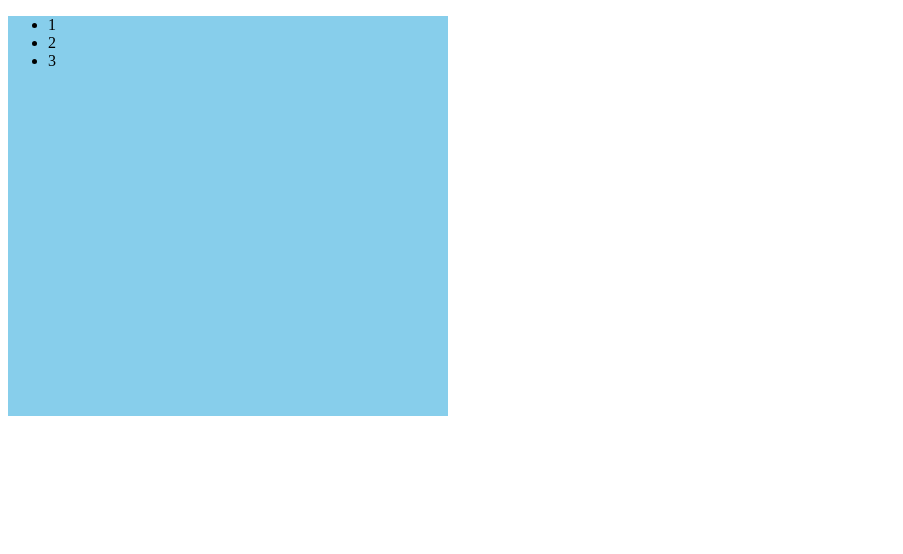
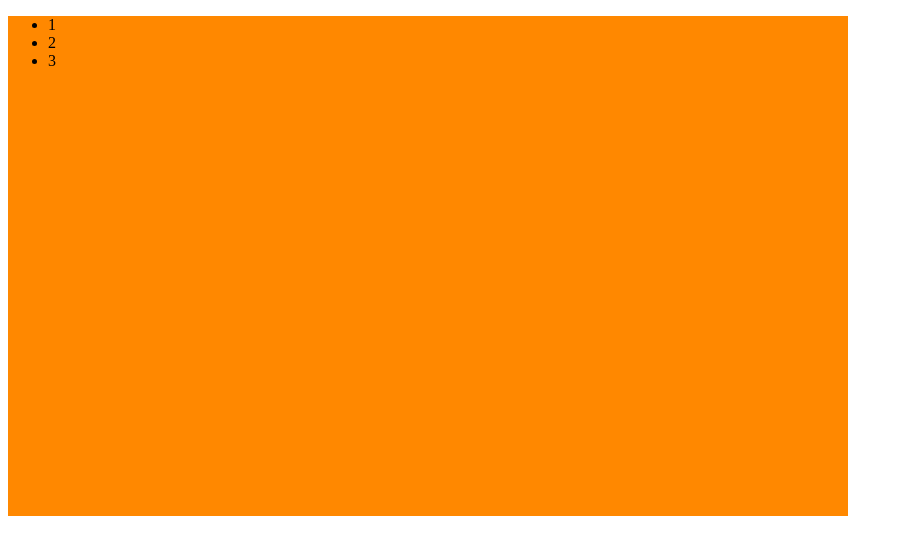
Before and after one commit to p552357111/project1, a plain HTML site: page index.html in a window 1280 px wide. Shown: the whole page, without its empty margins (0-903 px from the left). Drawn offline with Linux system fonts and the light colour scheme.

Commit message:
朋朋修改了HTML

```diff
--- a/index.html
+++ b/index.html
@@ -11,9 +11,9 @@
             height:100px;
         }
         .list{
-            width:400px;
-            height:400px;
-            background: skyblue;
+            width:800px;
+            height:500px;
+            background:#f80;
         }
     </style>
 </head>
```
